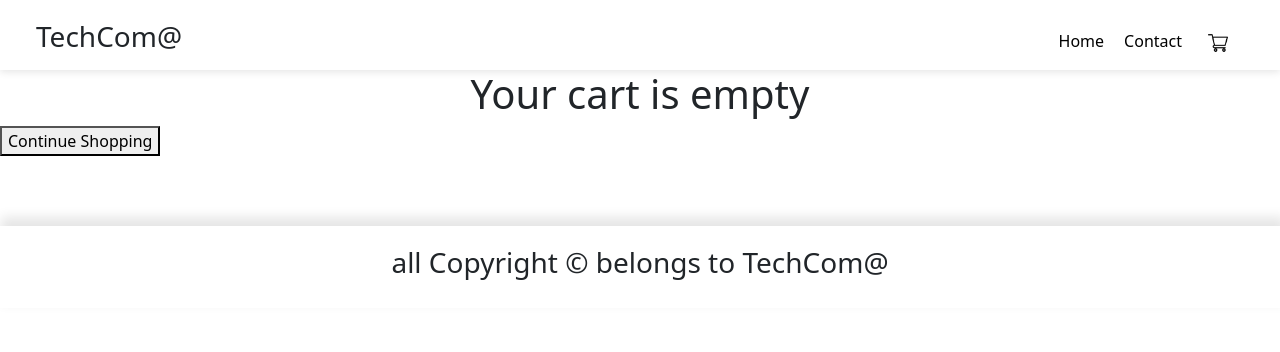
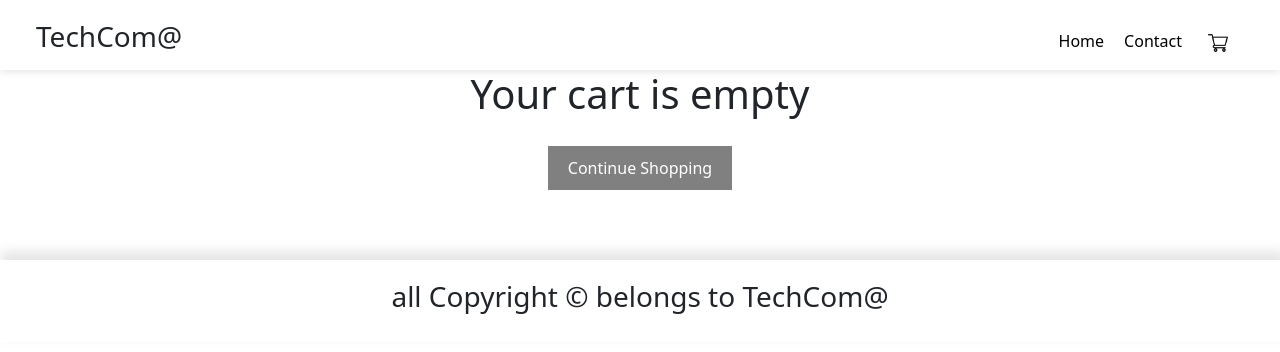
Before and after one commit to SaraRFerrer/js_frameworks_ca, a React (Create React App) app: page /cart in a window 1280 px wide. Shown: the top 352 px of the page. Built offline with nearby package versions, Linux system fonts and the light colour scheme.

Commit message:
working remove

```diff
--- a/src/pages/cart/empty.js
+++ b/src/pages/cart/empty.js
@@ -1,12 +1,13 @@
 import { Link } from "react-router-dom";
+import styles from "../../styleModules/emptyCart.module.css";
 
 function EmptyCart() {
   return (
     <div>
       <h1>Your cart is empty</h1>
-      <div>
+      <div className={styles.container}>
         <Link to={"/"}>
-          <button>Continue Shopping</button>
+          <button className={styles.emptyBtn}>Continue Shopping</button>
         </Link>
       </div>
     </div>
--- /dev/null
+++ b/src/styleModules/emptyCart.module.css
@@ -0,0 +1,20 @@
+
+.container {
+    margin: 0 auto;
+    text-align: center;
+}
+
+
+.emptyBtn {
+    padding: 10px 20px 10px 20px;
+    background-color: gray;
+    color: white;
+    border: none;
+    margin-top: 20px;
+    text-align: center;
+
+}
+
+.empty:hover {
+    background-color: rgba(128, 128, 128, 0.507);
+}
```
